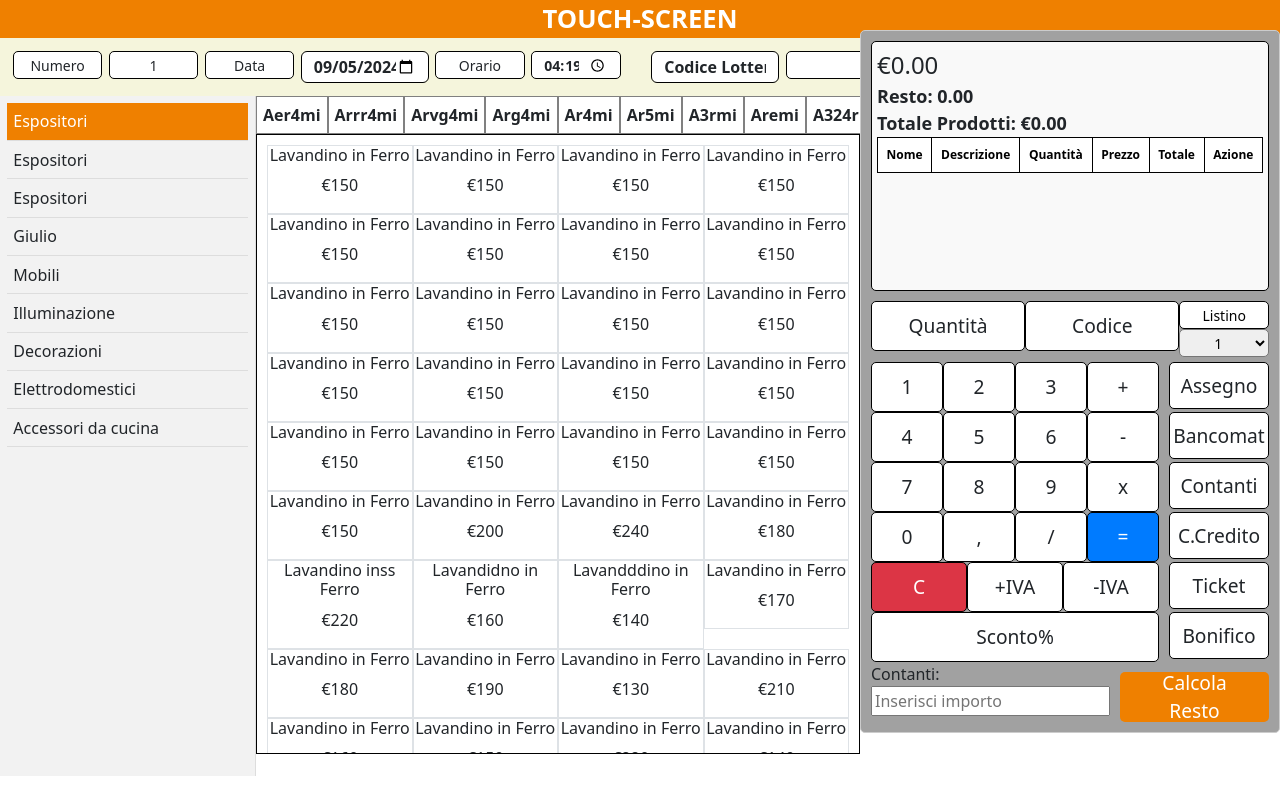
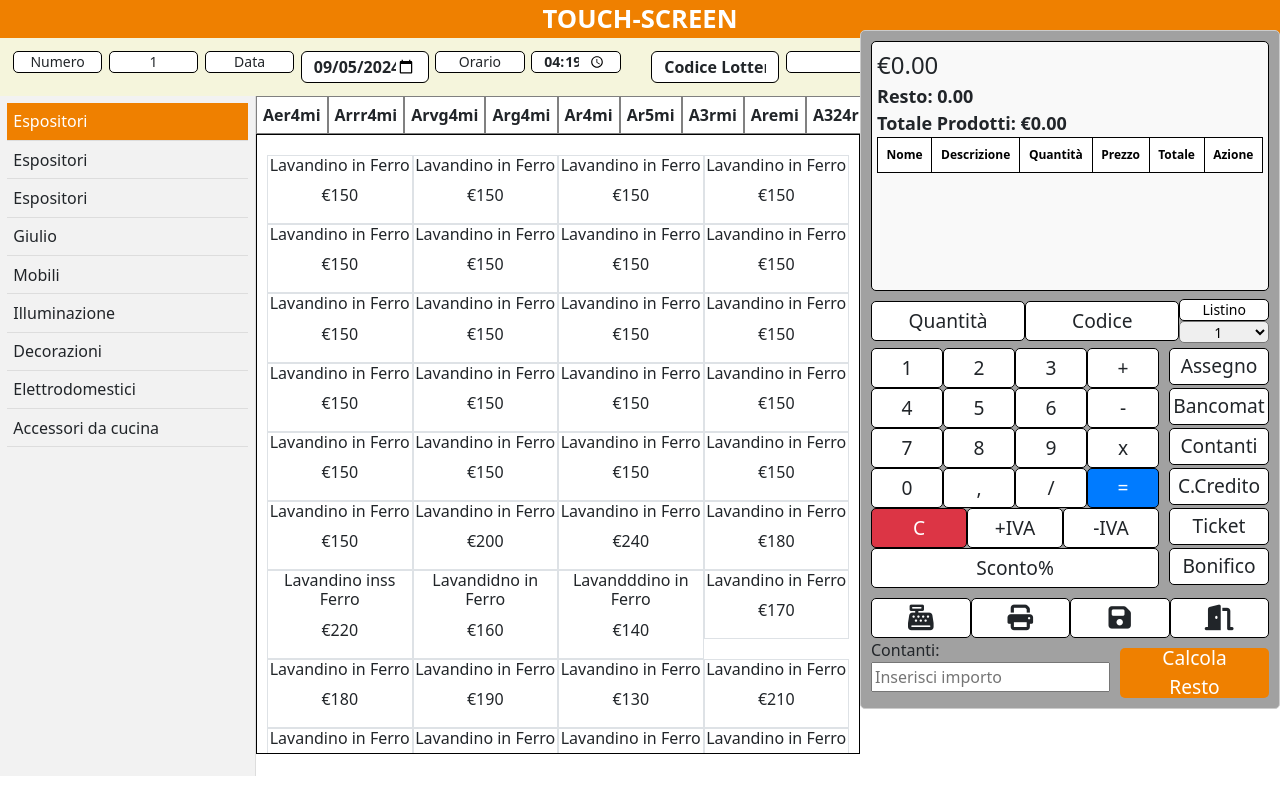
Before and after one commit to alessandropanico/CassaPassaparola, an Angular app: page /touchscreen in a window 1280 px wide. Built offline with nearby package versions, Linux system fonts and the light colour scheme.

Commit message:
avanzamento

```diff
--- a/src/app/pagine/vendita/touch-screen/touch-screen.component.css
+++ b/src/app/pagine/vendita/touch-screen/touch-screen.component.css
@@ -74,6 +74,12 @@
   padding-left: 0 !important;
   margin-top: var(--bs-gutter-y);
 }
+
+.rowPers{
+  margin-top: 10px;
+}
+
+
 
 .sidebar {
   width: 20%;
@@ -242,16 +248,17 @@ td {
   align-items: center;
   display: flex;
   justify-content: center;
-  height: 47px !important;
+  height: 37px !important;
   margin-bottom: 3px;
 }
 
 .form-group {
   margin-bottom: 5px;
+  margin-top: -4px;
 }
 
 .mySelect {
-  height: 3.5vh;
+  height: 2.7vh;
   width: 7vw;
   display: flex;
   align-items: center;
@@ -264,7 +271,7 @@ td {
 
 .myForm {
   width: 7vw;
-  height: 3.5vh;
+  height: 2.7vh;
   border: solid 1px black;
   border-radius: 5px;
   font-size: 14px;
@@ -366,7 +373,7 @@ td {
   font-size: 1.2em;
   box-sizing: border-box;
   text-align: center;
-  height: 50px;
+  height: 40px;
   display: flex;
   align-items: center;
   justify-content: center;
@@ -439,6 +446,13 @@ td {
   margin-left: 0.3vw;
 }
 
+.buttonPers2{
+  text-align: center;
+  display: flex;
+  justify-content: center;
+  align-items: center;
+}
+
 .fa-trash {
   font-size: 1vw;
 }
--- a/src/app/pagine/vendita/touch-screen/touch-screen.component.html
+++ b/src/app/pagine/vendita/touch-screen/touch-screen.component.html
@@ -216,8 +216,22 @@
         </div>
       </div>
 
+           <!--Pulsanti in basso-->
+           <div class="row rowPers">
+            <div class="col">
+              <div class="contButton">
+                <button class="btn buttonPers2"><i class="fa-solid fa-cash-register"></i></button>
+                <button class="btn buttonPers2"><i class="fa-solid fa-print"></i></button>
+                <button class="btn buttonPers2"><i class="fa-solid fa-floppy-disk"></i></button>
+                <button routerLink="/vendita" class="btn"><i class="fa-solid fa-door-open"></i></button>
+              </div>
+            </div>
+
+          </div>
+
+
+
       <!-- Sezione pagamento -->
-      <!-- Campo per inserire l'importo di pagamento -->
       <!-- Campo per inserire l'importo di pagamento -->
       <div class="contPagamento">
         <div class="pagamento">
```
